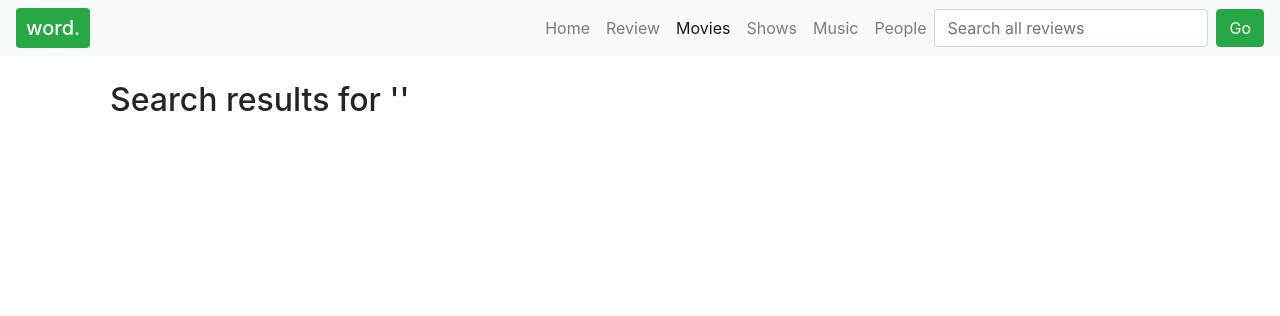
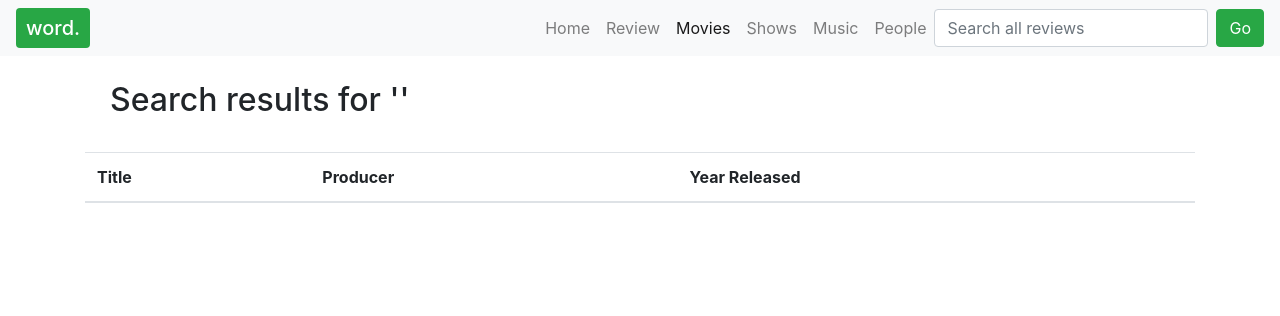
Before and after one commit to braddeibert/one_word_reviews, a PHP site: page /pages/result.php in a window 1280 px wide. Shown: the top 316 px of the page. Run offline with PHP 8.4, Linux system fonts and the light colour scheme; data that the repository does not hold is empty.

Commit message:
Add files via upload

```diff
--- a/php/pages/contributors.php
+++ b/php/pages/contributors.php
@@ -51,7 +51,7 @@
 				   or die('Could not connect ');
 
 				//perform SQL query
-				$query = 'SELECT fname, lname, COUNT(*) FROM CONTRIBUTORS, ROLES WHERE CONTRIBUTORS.contribId = ROLES.contribId GROUP BY CONTRIBUTORS.contribId ORDER BY COUNT(*) DESC;';
+				$query = 'SELECT fname, lname, birthdate, hometown, COUNT(*) FROM CONTRIBUTORS, ROLES WHERE CONTRIBUTORS.contribId = ROLES.contribId GROUP BY CONTRIBUTORS.contribId ORDER BY COUNT(*) DESC;';
 				$result = mysqli_query($link, $query)
 						or die("Query failed ");
 
@@ -62,6 +62,8 @@
 				echo "\t<thead>\n";
 				echo "\t\t<th>First Name</th>\n";
 				echo "\t\t<th>Last Name</th>\n";
+				echo "\t\t<th>Birthdate</th>\n";
+				echo "\t\t<th>Hometown</th>\n";
 				echo "\t\t<th>Contributions (#)</th>\n";
 				echo "\t</thead>\n";
 
--- a/php/pages/result.php
+++ b/php/pages/result.php
@@ -54,7 +54,7 @@
 				$search = trim($search);
 
 				// search CONTENT table for search term
-				$query = "SELECT title FROM CONTENT WHERE LOCATE('$search', title) > 0;";
+				$query = "SELECT title, producer, year_released FROM CONTENT WHERE LOCATE('$search', title) > 0;";
 				$result = mysqli_query($link, $query)
 						or die("Query failed - no content found");
 
@@ -62,6 +62,13 @@
 
 				//print results in html
 				echo " <table class='table'>\n";
+
+				//headings
+				echo "\t<thead>\n";
+				echo "\t\t<th>Title</th>\n";
+				echo "\t\t<th>Producer</th>\n";
+				echo "\t\t<th>Year Released</th>\n";
+				echo "\t</thead>\n";
 
 				//data
 				while ($line = mysqli_fetch_array($result, MYSQLI_ASSOC)) {
--- a/php/pages/shows.php
+++ b/php/pages/shows.php
@@ -51,7 +51,7 @@
 				   or die('Could not connect ');
 
 				//perform SQL query
-				$query = 'SELECT title, year_released, COUNT(*) FROM CONTENT, SHOWS, REVIEWS WHERE CONTENT.contId = SHOWS.contId AND CONTENT.contId = REVIEWS.contId GROUP BY CONTENT.contId ORDER BY COUNT(*) DESC;';
+				$query = 'SELECT title, year_released, numSeasons, COUNT(*) FROM CONTENT, SHOWS, REVIEWS WHERE CONTENT.contId = SHOWS.contId AND CONTENT.contId = REVIEWS.contId GROUP BY CONTENT.contId ORDER BY COUNT(*) DESC;';
 				$result = mysqli_query($link, $query)
 						or die("Query failed ");
 
@@ -62,6 +62,7 @@
 				echo "\t<thead>\n";
 				echo "\t\t<th>Series Name</th>\n";
 				echo "\t\t<th>First Aired</th>\n";
+				echo "\t\t<th>Seasons</th>\n";
 				echo "\t\t<th>Reviews (#)</th>\n";
 				echo "\t</thead>\n";
 
--- a/php/pages/submitted.php
+++ b/php/pages/submitted.php
@@ -43,7 +43,6 @@
 		</div>
 
 		<div class="container">
-			<h2>Review Status</h2>
 
 			<?php
 				// connect to database
@@ -70,13 +69,13 @@
 				if ($test->num_rows > 0) {
 					$id = $test->fetch_array(MYSQLI_NUM);
 				} else {
-					die("Content {$title} does not exist in db ");
+					die("Content {$title} does not exist ");
 				}
 
 				//perform SQL query
 				$query = "INSERT INTO REVIEWS (author, contId, word) VALUES ('$username', '$id[0]', '$review');";
 				$result = mysqli_query($link, $query)
-						or die("Query failed -- user {$username} does not exist");
+						or die("User {$username} does not exist");
 
 				// success message & display review
 				echo "<h1 class='display-3'>{$title} was {$review}. </h1>";
```
